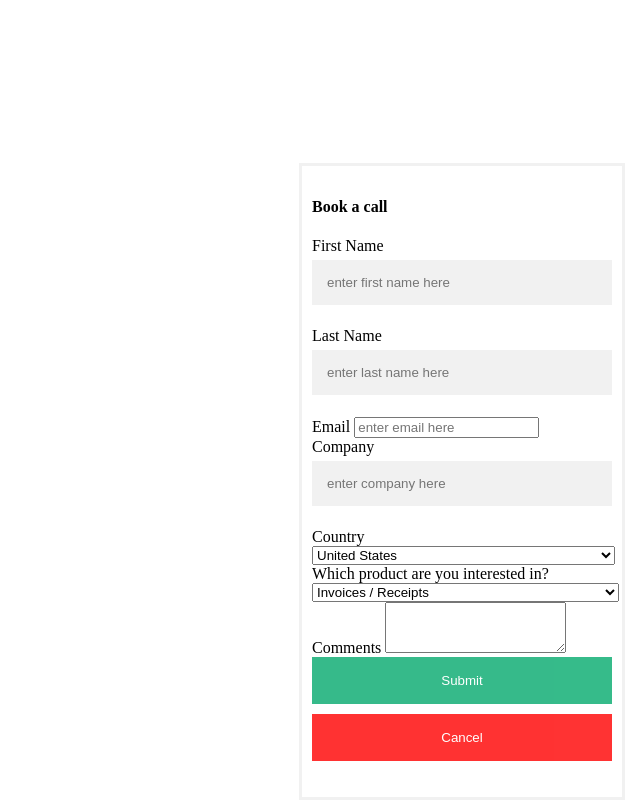
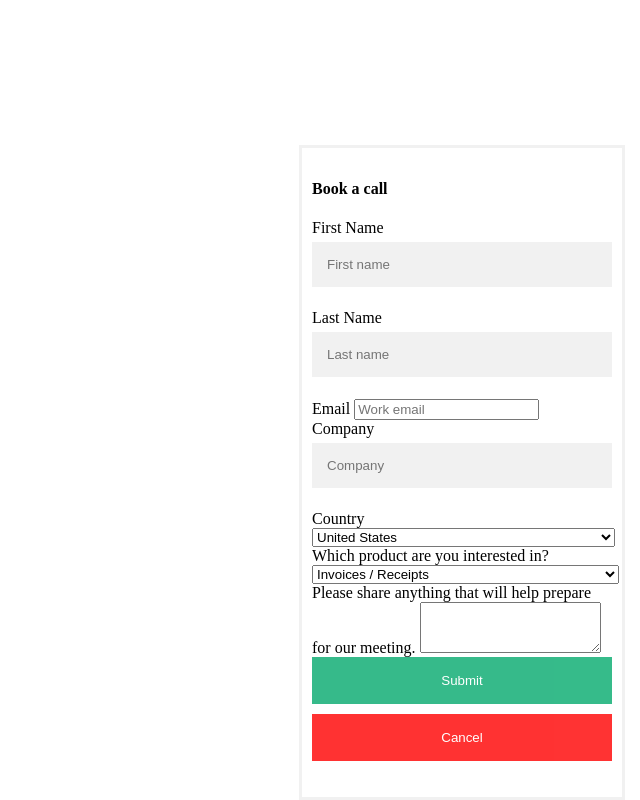
Before and after one commit to codymindee/chilitest.github.io, a plain HTML site: page index.html in a window 1280 px wide. Both pictures are taken after a click on the button "Talk to an expert". Shown: the whole page, without its empty margins (640-1280 px from the left). Drawn offline with Linux system fonts and the light colour scheme.

Commit message:
Update index.html

```diff
--- a/index.html
+++ b/index.html
@@ -6,19 +6,19 @@
     <h4>Book a call</h4>
     <div>
       <label>First Name</label>
-      <input name="FirstName" type="text" placeholder="enter first name here" />
+      <input name="FirstName" type="text" placeholder="First name" />
     </div>
      <div>
       <label>Last Name</label>
-      <input name="LastName" type="text" placeholder="enter last name here" />
+      <input name="LastName" type="text" placeholder="Last name" />
     </div>
      <div>
       <label>Email</label>
-      <input name="Email" type="email" placeholder="enter email here" />
+      <input name="Email" type="email" placeholder="Work email" />
     </div>
     <div>
       <label>Company</label>
-      <input name="Company" type="text" placeholder="enter company here" />
+      <input name="Company" type="text" placeholder="Company" />
     </div>
     <div>
       <label for="Country">Country</label>
@@ -275,7 +275,8 @@
            </select>
     </div>
     <div>
-      <label>Comments</label>
+      <label>Please share anything that will help prepare for our meeting.
+</label>
       <textarea name="Comments" cols="20" rows="3"></textarea>
     </div>
     <div>
```
